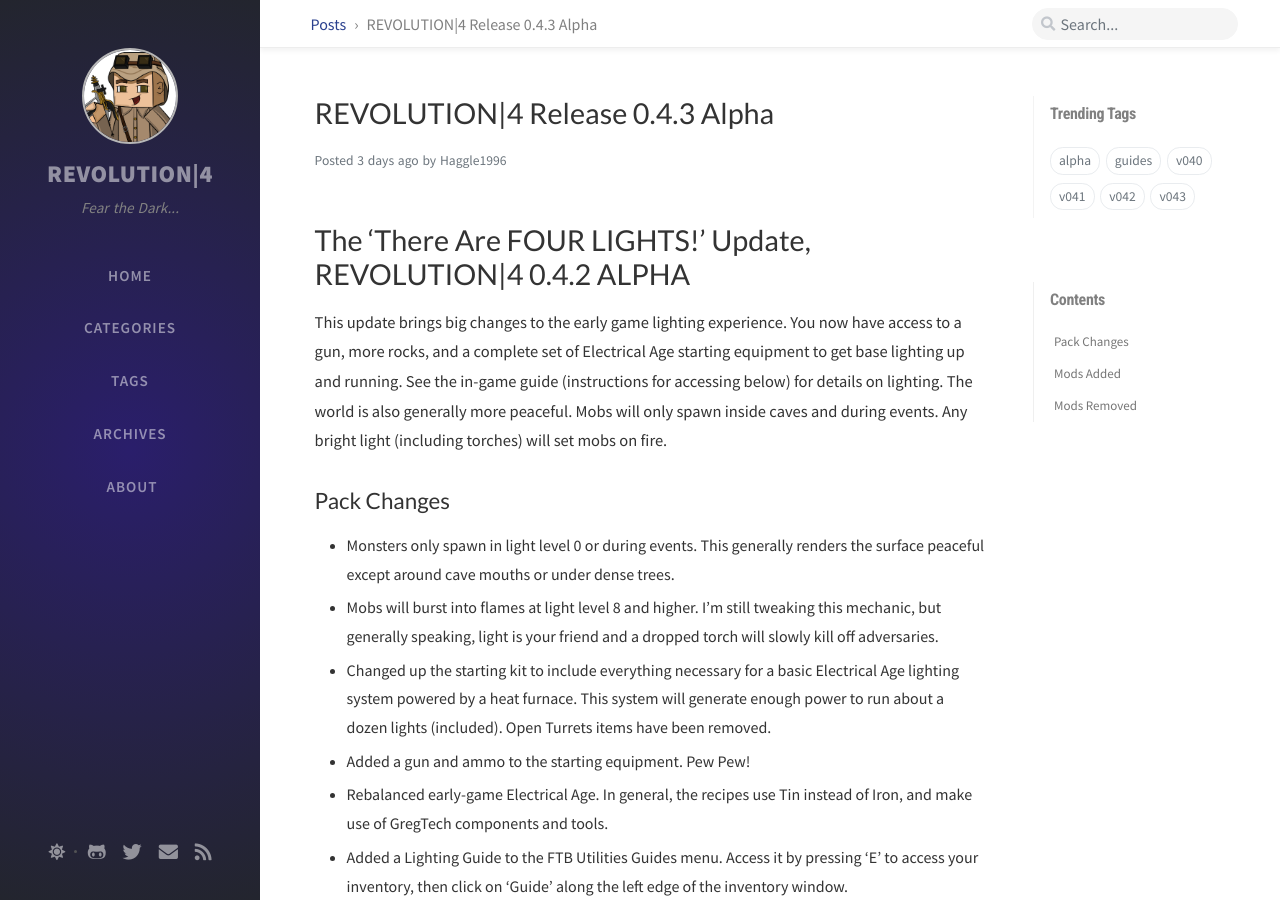
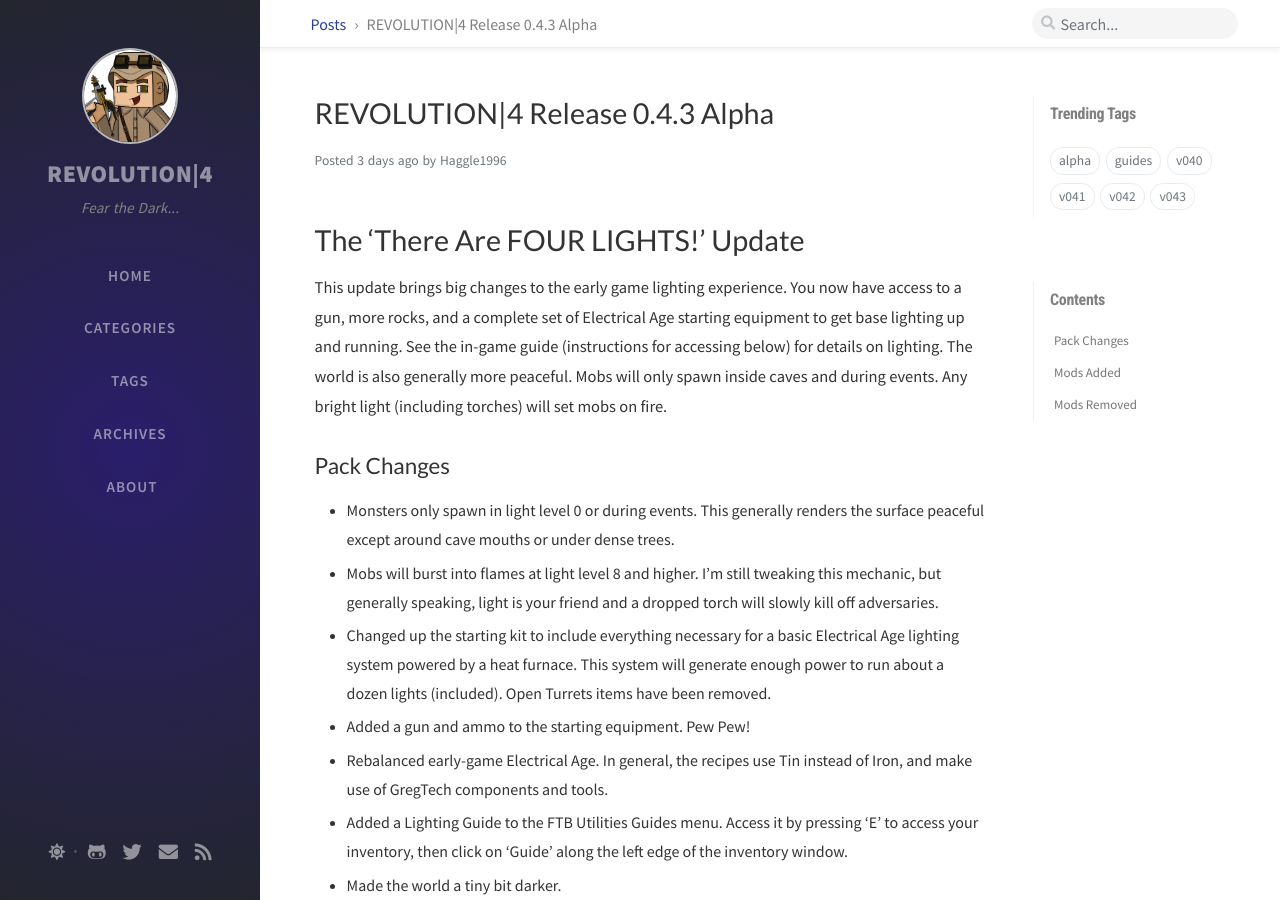
Before and after one commit to Haggle1996/Revolution4, a Jekyll site: the page built from _posts/2020-11-24-v043.md, in a window 1280 px wide and 900 px high. Built offline with Jekyll 4.4.1, drawn with Linux system fonts in a browser that asks for light colours; nearby versions of some CDN libraries; comment, search, counter and statistics services are not loaded.

Commit message:
Fix the title version

```diff
--- a/_posts/2020-11-24-v043.md
+++ b/_posts/2020-11-24-v043.md
@@ -5,7 +5,7 @@ categories: [Patch Notes]
 tags: [v043,alpha]     # TAG names should always be lowercase
 ---
 
-# The 'There Are FOUR LIGHTS!' Update, REVOLUTION|4 0.4.2 ALPHA
+# The 'There Are FOUR LIGHTS!' Update
 
 This update brings big changes to the early game lighting experience. You now have access to a gun, more rocks, and a complete set of Electrical Age starting equipment to get base lighting up and running. See the in-game guide (instructions for accessing below) for details on lighting. The world is also generally more peaceful. Mobs will only spawn inside caves and during events. Any bright light (including torches) will set mobs on fire.
 
```
